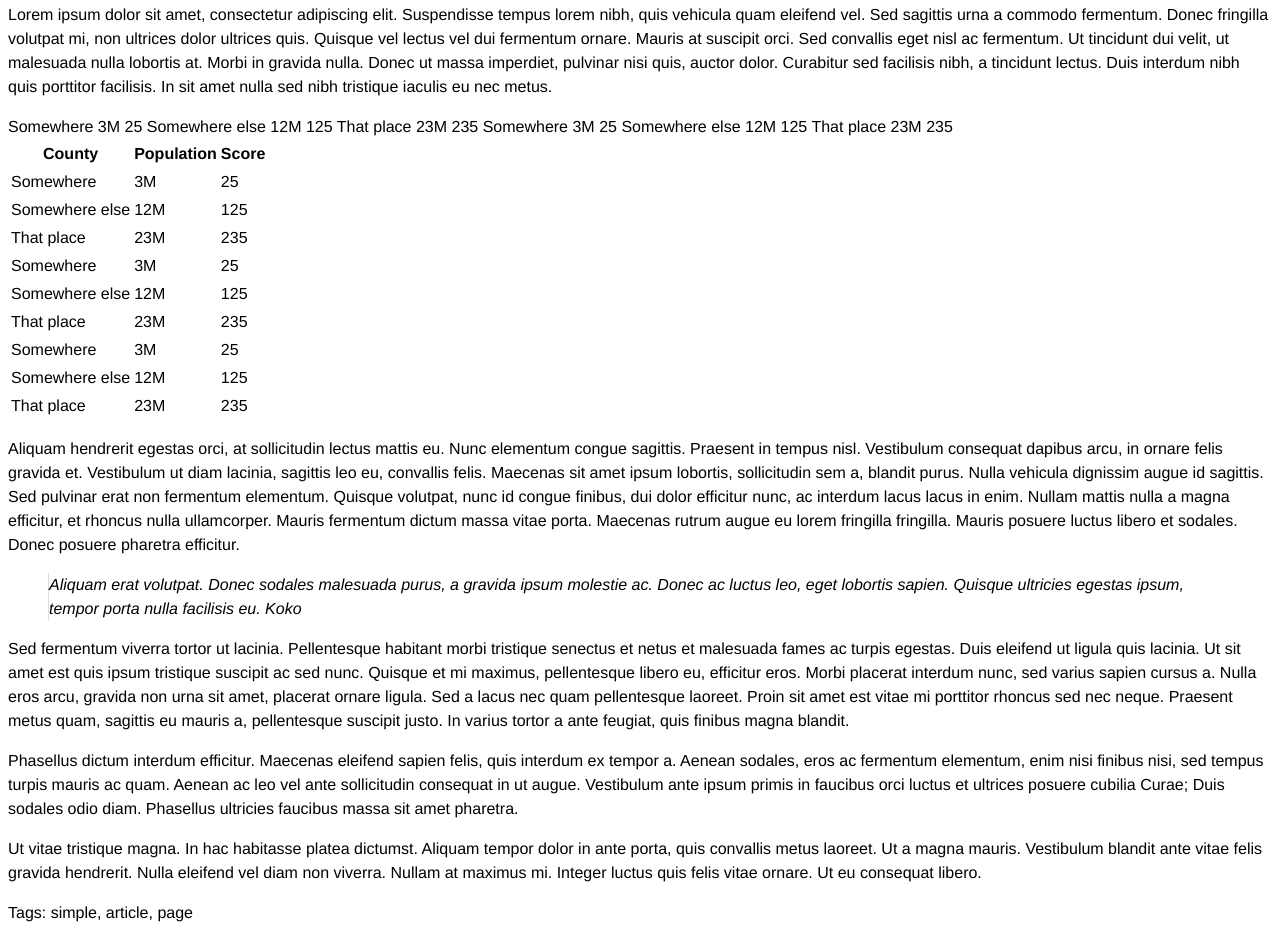
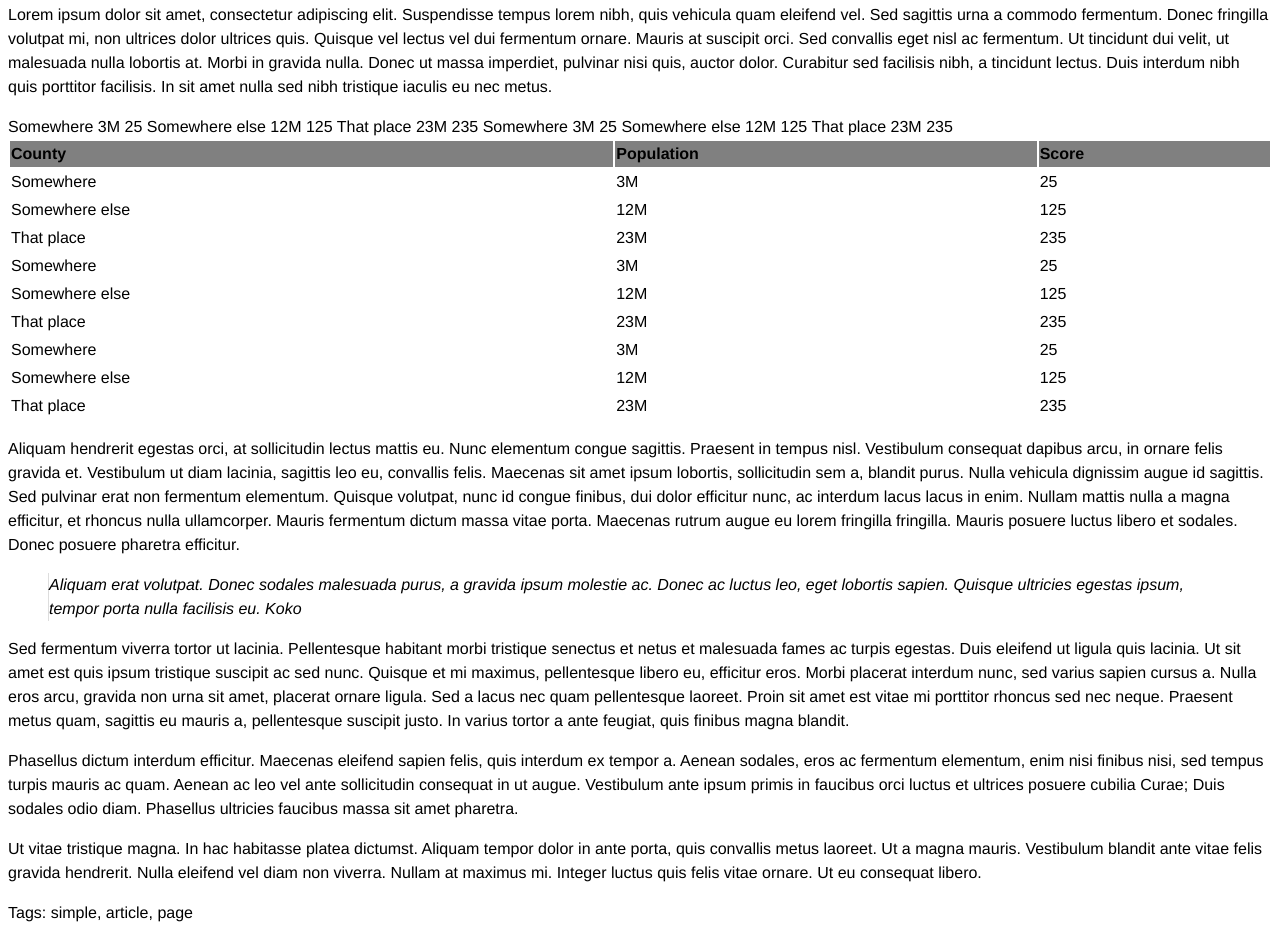
Before and after one commit to AntoanSarafski/CSS-And-Typography, a plain HTML site: page 11_Create-Typography-CSS/index.html in a window 1280 px wide. Shown: the part 1325-2258 px from the top of the page. Drawn offline with Linux system fonts and the light colour scheme.

Commit message:
Update style.css
Update with stylizied table.

```diff
--- a/11_Create-Typography-CSS/style.css
+++ b/11_Create-Typography-CSS/style.css
@@ -15,3 +15,10 @@ blockquote{
     border-left: 1px solid rgb(221, 221, 221);
     font-style: italic;
 }
+table{
+    width: 100%;
+}
+table thead{
+    text-align: left;
+    background-color: gray;
+}
```
